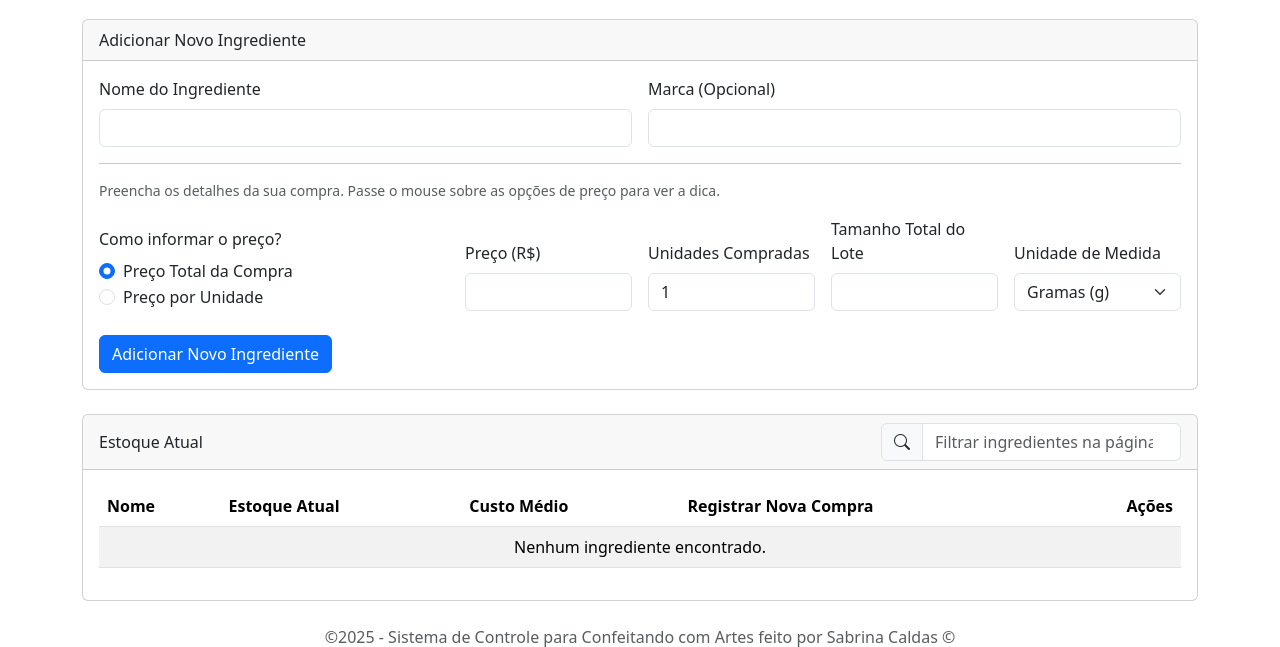
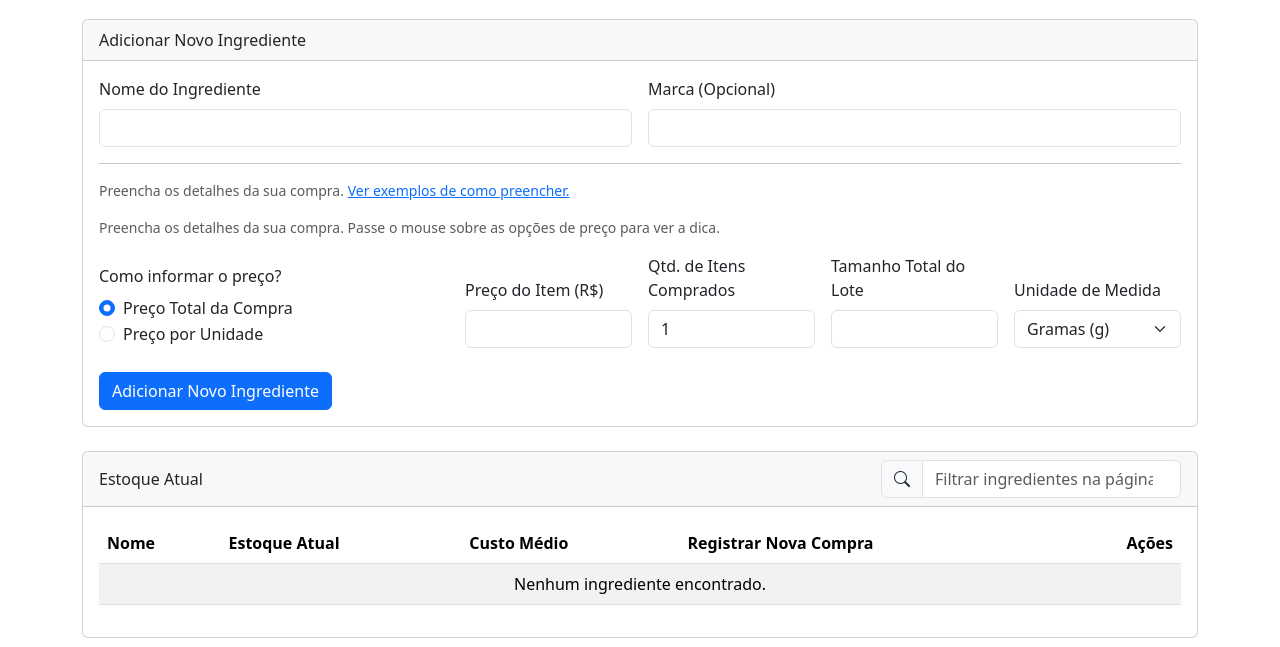
Before and after one commit to biinahc/gestao-confeitaria-flask, a Flask app: page /ingredientes in a window 1280 px wide. Shown: the part 147-794 px from the top of the page. Run offline with Flask 3, Linux system fonts and the light colour scheme; the visitor is signed in with stand-in values (Sample User, id 1); data that the repository does not hold is empty.

Commit message:
ajustando palavras para um bom visual

```diff
--- a/templates/ingredientes.html
+++ b/templates/ingredientes.html
@@ -14,26 +14,30 @@
                     <div class="col-md-6"><label for="marca" class="form-label">Marca (Opcional)</label><input type="text" class="form-control" name="marca"></div>
                 </div>
                 <hr>
+                <p class="text-muted small mt-3">Preencha os detalhes da sua compra. <a href="#" data-bs-toggle="tooltip" data-bs-placement="top"
+                   title="Exemplo Ovos: Preço do Item=22.50 (preço da cartela), Qtd. de Itens=1, Conteúdo por Item=30, Medida=unid. Exemplo Açúcar: Preço do Item=5.50 (preço do pacote), Qtd. de Itens=2, Conteúdo por Item=1000, Medida=g.">
+                   Ver exemplos de como preencher.
+                </a></p>
                 <p class="text-muted small mt-3">Preencha os detalhes da sua compra. Passe o mouse sobre as opções de preço para ver a dica.</p>
                 <div class="row g-3 align-items-end">
                     <div class="col-md-4">
                         <label class="form-label">Como informar o preço?</label>
                         <div class="form-check">
                             <input class="form-check-input" type="radio" name="tipo_preco" id="preco_total" value="total" checked>
-                            <label class="form-check-label" for="preco_total" data-bs-toggle="tooltip" data-bs-placement="right" title="Use para um lote de itens. Ex: Pagou R$ 20,00 por uma cartela com 30 ovos.">
+                            <label class="form-check-label" for="preco_total" data-bs-toggle="tooltip" data-bs-placement="right" title="Exemplo Ovos: Preço do Item=22.50 (preço da cartela), Qtd. de Itens=1, Conteúdo por Item=30, Medida=unid.">
                                 Preço Total da Compra
                             </label>
                         </div>
                         <div class="form-check">
                             <input class="form-check-input" type="radio" name="tipo_preco" id="preco_unitario" value="unitario">
-                            <label class="form-check-label" for="preco_unitario" data-bs-toggle="tooltip" data-bs-placement="right" title="Use para vários itens iguais. Ex: Pagou R$ 5,30 em cada um dos 10 pacotes de açúcar.">
+                            <label class="form-check-label" for="preco_unitario" data-bs-toggle="tooltip" data-bs-placement="right" title="Exemplo Açúcar: Preço do Item=5.50 (preço do pacote), Qtd. de Itens=2, Conteúdo por Item=1000, Medida=g.">
                                 Preço por Unidade
                             </label>
                         </div>
                     </div>
-                    <div class="col-md-2"><label for="preco" class="form-label">Preço (R$)</label><input type="number" step="0.01" min="0" class="form-control" name="preco" required></div>
-                    <div class="col-md-2"><label for="unidades_compradas" class="form-label">Unidades Compradas</label><input type="number" min="1" class="form-control" id="unidades_compradas" name="unidades_compradas" value="1" required></div>
-                    <div class="col-md-2"><label for="tamanho_unidade" class="form-label" id="label_tamanho_unidade">Tamanho por Unidade</label><input type="number" step="0.01" min="0" class="form-control" name="tamanho_unidade" required></div>
+                    <div class="col-md-2"><label for="preco" class="form-label">Preço do Item (R$)</label><input type="number" step="0.01" min="0" class="form-control" name="preco" required></div>
+                    <div class="col-md-2"><label for="unidades_compradas" class="form-label">Qtd. de Itens Comprados</label><input type="number" min="1" class="form-control" id="unidades_compradas" name="unidades_compradas" value="1" required></div>
+                    <div class="col-md-2"><label for="tamanho_unidade" class="form-label" id="label_tamanho_unidade">Conteúdo por Item</label><input type="number" step="0.01" min="0" class="form-control" name="tamanho_unidade" required></div>
                     <div class="col-md-2">
                         <label for="unidade_medida" class="form-label">Unidade de Medida</label>
                         <select class="form-select" name="unidade_medida" required>
```
